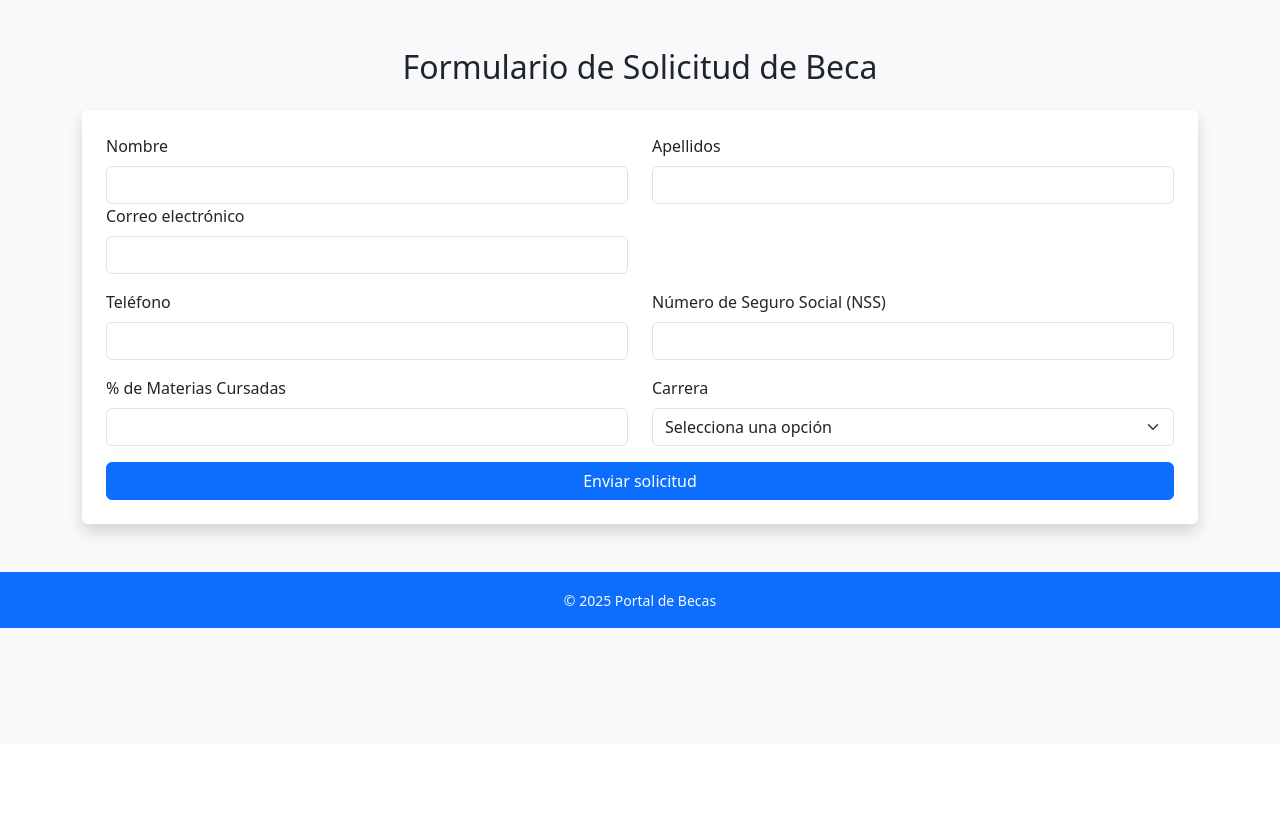
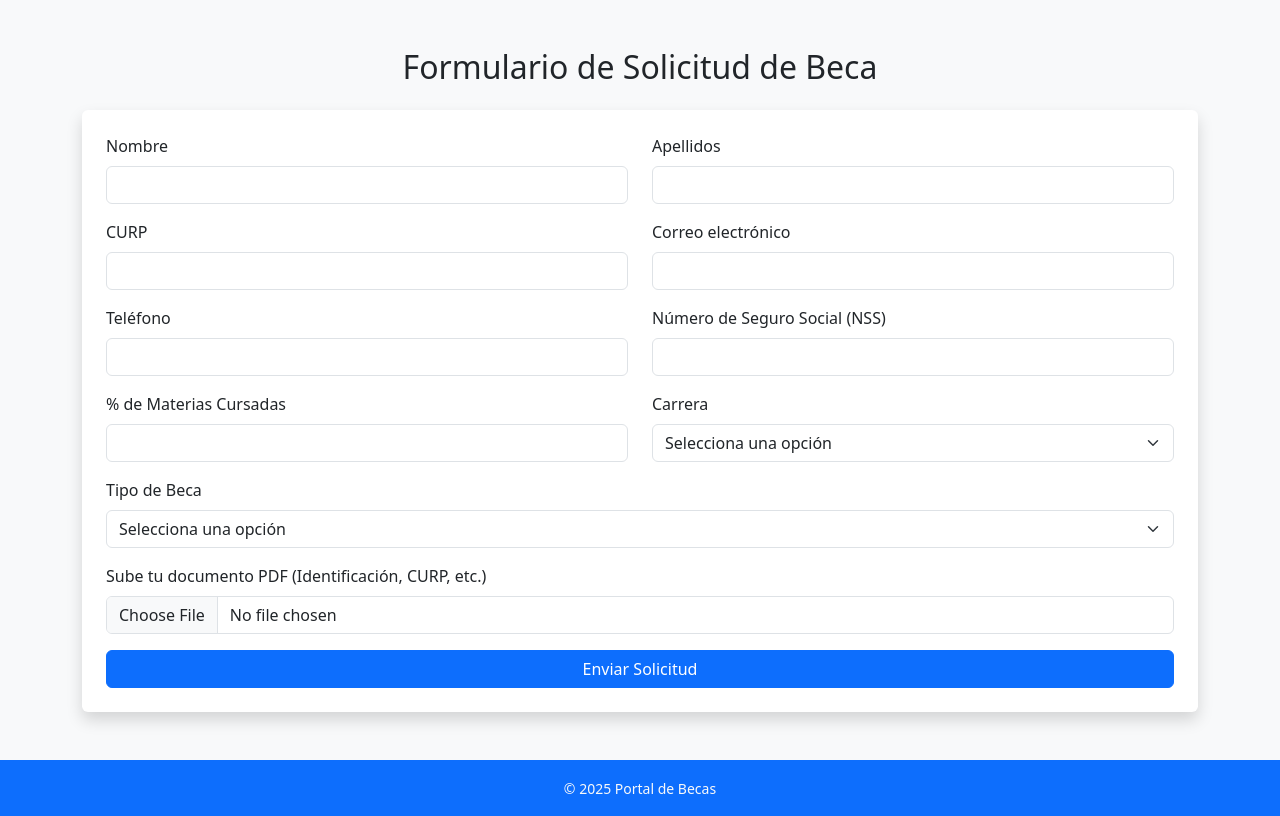
Before and after one commit to IYRH/becas_portal, a Flask app: template templates/formulario.html in a window 1280 px wide. Shown: the part 56-872 px from the top of the page. Before the commit the page ends 684 px from the top, so only its background shows below. Run offline with Flask 3, Linux system fonts and the light colour scheme; the template is opened without the code that fills it, so the values that code supplies are empty.

Commit message:
corrigiendo el formulario porque el servidor no reconocia la ruta, separando nombre de apellidos

```diff
--- a/database/db_setup.py
+++ b/database/db_setup.py
@@ -9,7 +9,7 @@ def crear_base_datos():
         CREATE TABLE IF NOT EXISTS solicitudes (
             id INTEGER PRIMARY KEY AUTOINCREMENT,
             nombre TEXT NOT NULL,
-            apellido TEXT NOT NULL,
+            apellidos TEXT NOT NULL,
             curp TEXT NOT NULL,
             correo TEXT NOT NULL,
             telefono TEXT,
--- a/routes/admin_routes.py
+++ b/routes/admin_routes.py
@@ -81,7 +81,7 @@ def descargar_excel():
 
     # Encabezados
     encabezados = [
-        "ID", "Nombre", "Correo", "Teléfono", "NSS",
+        "ID", "Nombre","Apellidos" "Correo", "Teléfono", "NSS",
         "% Materias Cursadas", "Carrera", "Estatus", "Fecha Registro"
     ]
     ws.append(encabezados)
--- a/routes/main_routes.py
+++ b/routes/main_routes.py
@@ -2,10 +2,10 @@ from flask import Blueprint, render_template, request, redirect, url_for, flash
 import sqlite3
 import os
 from werkzeug.utils import secure_filename
+from datetime import datetime
 
 main_bp = Blueprint('main', __name__)
 
-# Carpeta donde se guardarán los PDFs
 UPLOAD_FOLDER = 'static/uploads'
 os.makedirs(UPLOAD_FOLDER, exist_ok=True)
 
@@ -13,40 +13,39 @@ os.makedirs(UPLOAD_FOLDER, exist_ok=True)
 def index():
     return render_template('index.html')
 
-@main_bp.route('/solicitud', methods=['GET', 'POST'])
-def solicitud():
+@main_bp.route('/formulario', methods=['GET', 'POST'])
+def formulario():
     if request.method == 'POST':
         nombre = request.form['nombre']
-        apellido = request.form['apellido']
-        curp = request.form['curp']
+        apellidos = request.form['apellidos']
+        curp = request.form.get('curp', '')
         correo = request.form['correo']
         telefono = request.form['telefono']
         nss = request.form['nss']
-        porcentaje = request.form['porcentaje']
+        porcentaje = request.form['porcentaje_materias']
         carrera = request.form['carrera']
-        beca = request.form['beca']
-        pdf = request.files['pdf']
+        beca = request.form.get('beca', '')
+        pdf = request.files.get('pdf')
 
-        # Validar que el PDF exista
+        # Validar PDF
+        pdf_path = None
         if pdf and pdf.filename.endswith('.pdf'):
             filename = secure_filename(pdf.filename)
             pdf_path = os.path.join(UPLOAD_FOLDER, filename)
             pdf.save(pdf_path)
-        else:
-            flash("Por favor sube un archivo PDF válido.")
-            return redirect(url_for('main.solicitud'))
 
         # Guardar en la base de datos
         conexion = sqlite3.connect('becas.db')
         cursor = conexion.cursor()
         cursor.execute('''
-            INSERT INTO solicitudes (nombre, curp, correo, telefono, nss, porcentaje_cursado, carrera, beca, pdf)
-            VALUES (?, ?, ?, ?, ?, ?, ?, ?, ?)
-        ''', (nombre, curp, correo, telefono, nss, porcentaje, carrera, beca, pdf_path))
+            INSERT INTO solicitudes
+            (nombre, apellidos, curp, correo, telefono, nss, porcentaje_cursado, carrera, beca, pdf, fecha_registro)
+            VALUES (?, ?, ?, ?, ?, ?, ?, ?, ?, ?, ?)
+        ''', (nombre, apellidos, curp, correo, telefono, nss, porcentaje, carrera, beca, pdf_path, datetime.now().strftime("%Y-%m-%d %H:%M:%S")))
         conexion.commit()
         conexion.close()
 
-        flash("Tu solicitud fue enviada correctamente. ✅")
-        return redirect(url_for('main.solicitud'))
+        flash("Tu solicitud fue enviada correctamente ✅")
+        return redirect(url_for('main.formulario'))
 
     return render_template('formulario.html')
--- a/templates/admin_panel.html
+++ b/templates/admin_panel.html
@@ -35,6 +35,7 @@
         <tr>
           <th>ID</th>
           <th>Nombre</th>
+          <th>Apellidos</th>
           <th>Correo</th>
           <th>Teléfono</th>
           <th>NSS</th>
--- a/templates/formulario.html
+++ b/templates/formulario.html
@@ -11,12 +11,12 @@
 <!-- Navbar -->
 <nav class="navbar navbar-expand-lg navbar-dark bg-primary">
   <div class="container">
-    <a class="navbar-brand" href="{{ url_for('main.index') }}"> Portal de Becas</a>
+    <a class="navbar-brand" href="{{ url_for('main.index') }}">Portal de Becas</a>
   </div>
 </nav>
 
 <div class="container my-5">
-  <h2 class="text-center mb-4"> Formulario de Solicitud de Beca</h2>
+  <h2 class="text-center mb-4">Formulario de Solicitud de Beca</h2>
 
   {% with messages = get_flashed_messages() %}
     {% if messages %}
@@ -24,8 +24,7 @@
     {% endif %}
   {% endwith %}
 
-  <form action="{{ url_for('main.enviar_formulario') }}" method="POST" class="shadow p-4 bg-white rounded">
-
+  <form action="{{ url_for('main.formulario') }}" method="POST" enctype="multipart/form-data" class="shadow p-4 bg-white rounded">
     <div class="row mb-3">
       <div class="col-md-6">
         <label class="form-label">Nombre</label>
@@ -33,7 +32,14 @@
       </div>
       <div class="col-md-6">
         <label class="form-label">Apellidos</label>
-        <input type="text" name="apellidos" class="form-control" required>
+        <input type="text" name="apellido" class="form-control" required>
+      </div>
+    </div>
+
+    <div class="row mb-3">
+      <div class="col-md-6">
+        <label class="form-label">CURP</label>
+        <input type="text" name="curp" class="form-control" required>
       </div>
       <div class="col-md-6">
         <label class="form-label">Correo electrónico</label>
@@ -55,7 +61,7 @@
     <div class="row mb-3">
       <div class="col-md-6">
         <label class="form-label">% de Materias Cursadas</label>
-        <input type="number" name="porcentaje_materias" class="form-control" min="0" max="100" required>
+        <input type="number" name="porcentaje" class="form-control" min="0" max="100" required>
       </div>
       <div class="col-md-6">
         <label class="form-label">Carrera</label>
@@ -68,7 +74,22 @@
       </div>
     </div>
 
-    <button class="btn btn-primary w-100">Enviar solicitud</button>
+    <div class="mb-3">
+      <label class="form-label">Tipo de Beca</label>
+      <select name="beca" class="form-select" required>
+        <option value="">Selecciona una opción</option>
+        <option value="Institucional">Beca Institucional</option>
+        <option value="Económica">Beca Económica</option>
+        <option value="Excelencia">Beca de Excelencia Académica</option>
+      </select>
+    </div>
+
+    <div class="mb-3">
+      <label class="form-label">Sube tu documento PDF (Identificación, CURP, etc.)</label>
+      <input type="file" name="pdf" accept=".pdf" class="form-control" required>
+    </div>
+
+    <button class="btn btn-primary w-100" type="submit">Enviar Solicitud</button>
   </form>
 </div>
 
```
